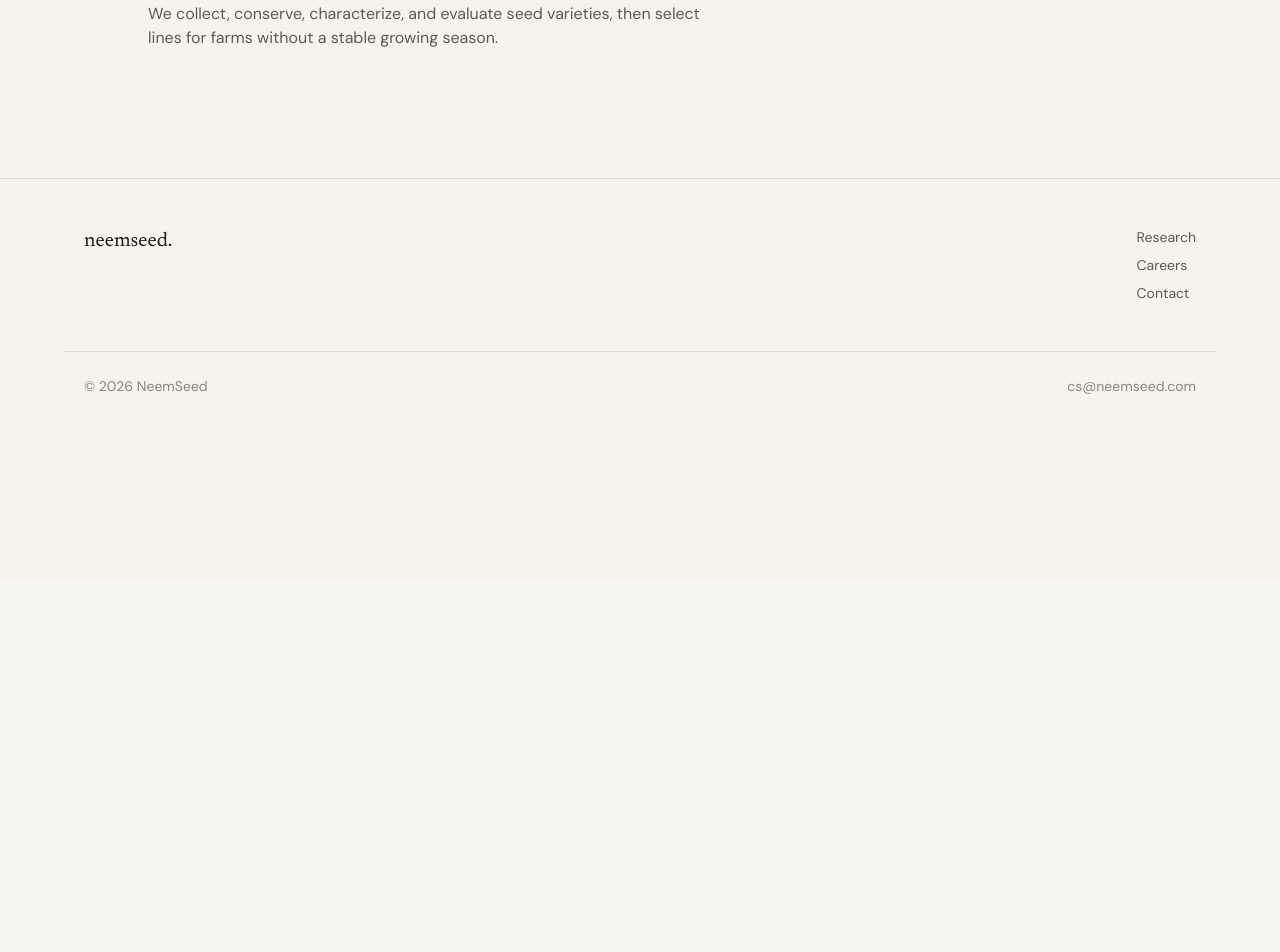
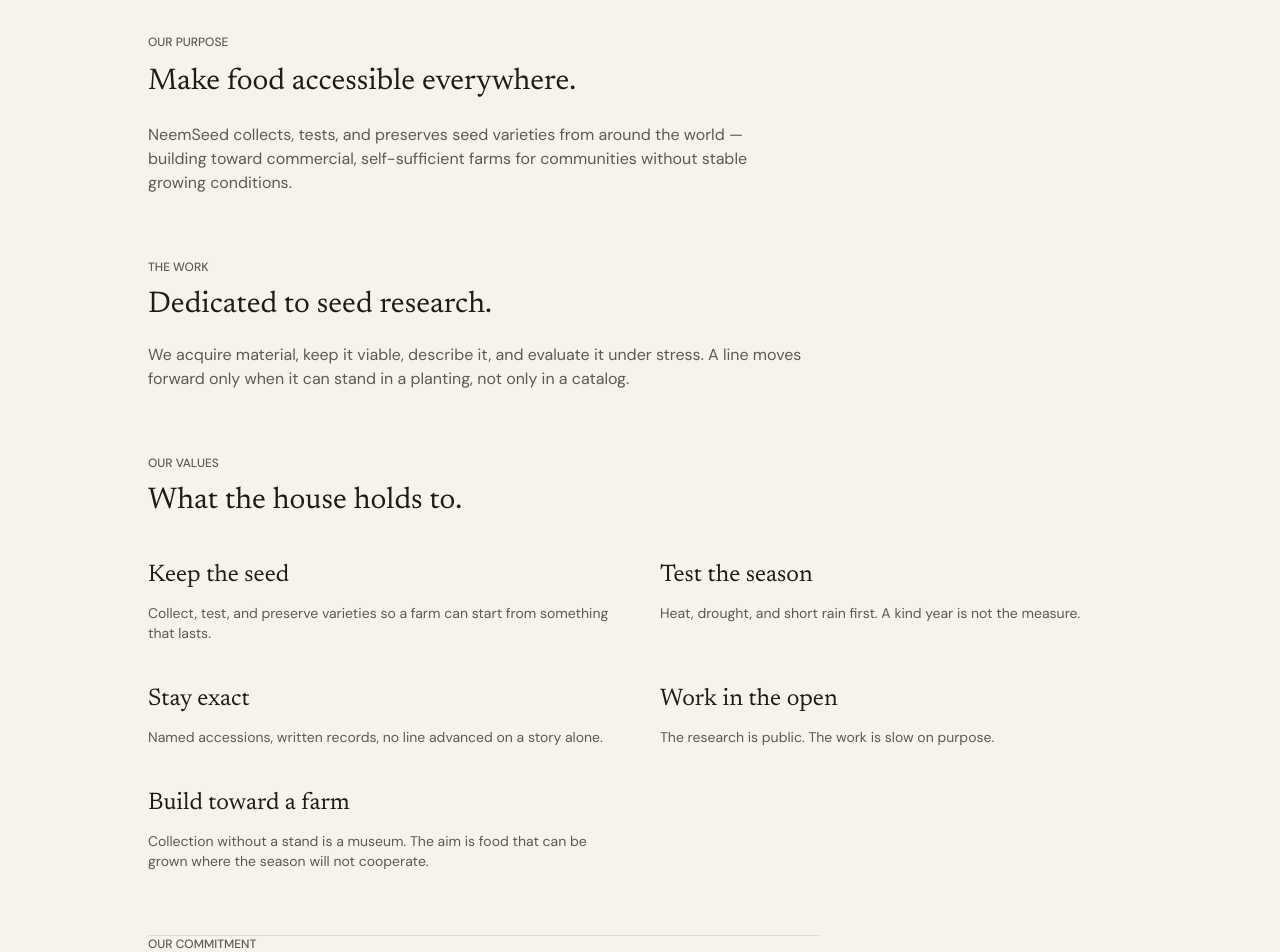
Before and after one commit to nbaldwin09/neemseed, a React (Vite) app: page /research in a window 1280 px wide. Shown: the part 220-1172 px from the top of the page. Before the commit the page ends 800 px from the top, so only its background shows below. Built offline with nearby package versions, Linux system fonts and the light colour scheme.

Commit message:
Research page: purpose, work, and values

```diff
--- a/src/routes/research.tsx
+++ b/src/routes/research.tsx
@@ -3,11 +3,73 @@
 
 export const Route = createFileRoute("/research")({ component: ResearchPage });
 
+const VALUES = [
+  {
+    title: "Keep the seed",
+    body: "Collect, test, and preserve varieties so a farm can start from something that lasts.",
+  },
+  {
+    title: "Test the season",
+    body: "Heat, drought, and short rain first. A kind year is not the measure.",
+  },
+  {
+    title: "Stay exact",
+    body: "Named accessions, written records, no line advanced on a story alone.",
+  },
+  {
+    title: "Work in the open",
+    body: "The research is public. The work is slow on purpose.",
+  },
+  {
+    title: "Build toward a farm",
+    body: "Collection without a stand is a museum. The aim is food that can be grown where the season will not cooperate.",
+  },
+];
+
 function ResearchPage() {
   return (
-    <SimplePage
-      title="Research"
-      lead="We collect, conserve, characterize, and evaluate seed varieties, then select lines for farms without a stable growing season."
-    />
+    <SimplePage title="Research">
+      <section className="max-w-2xl">
+        <p className="text-xs font-medium uppercase tracking-[0.2em] text-muted">Our purpose</p>
+        <h2 className="mt-3 font-display text-3xl leading-snug sm:text-4xl">
+          Make food accessible everywhere.
+        </h2>
+        <p className="mt-5 text-muted">
+          NeemSeed collects, tests, and preserves seed varieties from around the world — building
+          toward commercial, self-sufficient farms for communities without stable growing conditions.
+        </p>
+      </section>
+
+      <section className="mt-16 max-w-2xl">
+        <p className="text-xs font-medium uppercase tracking-[0.2em] text-muted">The work</p>
+        <h2 className="mt-3 font-display text-3xl">Dedicated to seed research.</h2>
+        <p className="mt-5 text-muted">
+          We acquire material, keep it viable, describe it, and evaluate it under stress. A line moves
+          forward only when it can stand in a planting, not only in a catalog.
+        </p>
+      </section>
+
+      <section className="mt-16">
+        <p className="text-xs font-medium uppercase tracking-[0.2em] text-muted">Our values</p>
+        <h2 className="mt-3 font-display text-3xl">What the house holds to.</h2>
+        <ul className="mt-10 grid gap-10 sm:grid-cols-2">
+          {VALUES.map((v) => (
+            <li key={v.title}>
+              <h3 className="font-display text-2xl">{v.title}</h3>
+              <p className="mt-3 text-sm leading-relaxed text-muted">{v.body}</p>
+            </li>
+          ))}
+        </ul>
+      </section>
+
+      <section className="mt-16 max-w-2xl border-t border-line pt-12">
+        <p className="text-xs font-medium uppercase tracking-[0.2em] text-muted">Our commitment</p>
+        <h2 className="mt-3 font-display text-3xl">Land, seed, and the people who eat from both.</h2>
+        <p className="mt-5 text-muted">
+          The work is aimed at farms that do not have a stable season: hold the germplasm, prove it
+          under stress, and keep a path from accession to a stand that can feed a place.
+        </p>
+      </section>
+    </SimplePage>
   );
 }
```
